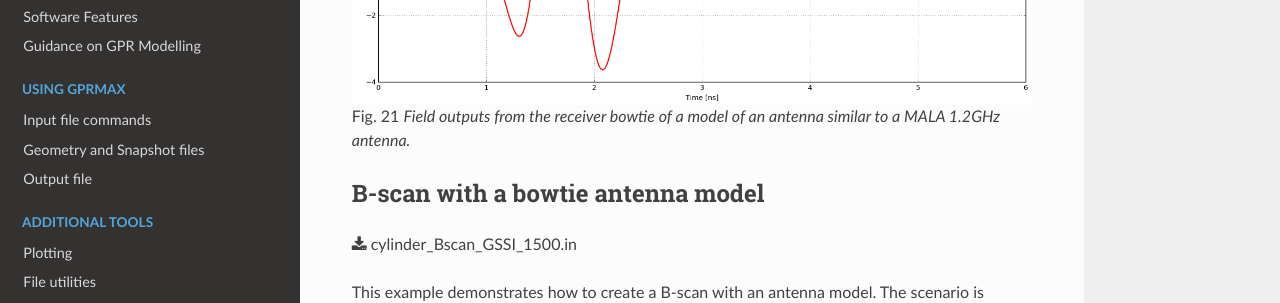
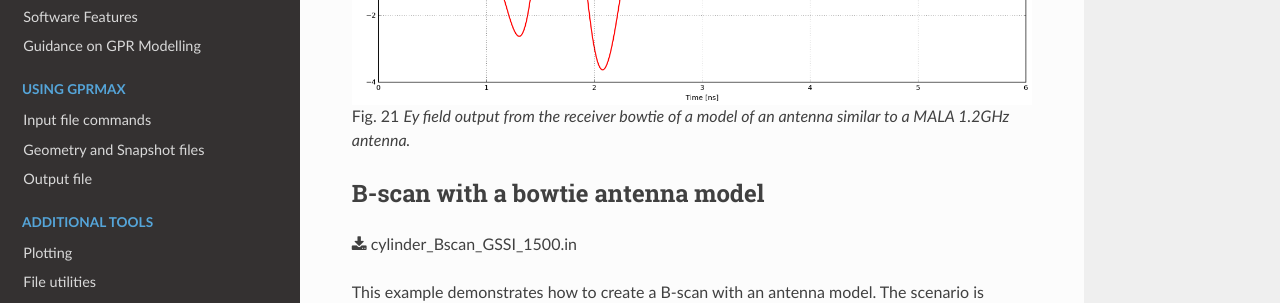
Before and after one commit to docarlson4/gprMax, a Sphinx documentation site: the page built from docs/source/examples_antennas.rst, in a window 1280 px wide and 900 px high, scrolled down 4038 px. Shown: the part 151-454 px from the top of the window. Built offline with Sphinx 7.4.7 and the Read the Docs theme 2.0.0, drawn with Linux system fonts in a browser that asks for light colours.

Commit message:
Updated width of a plot.

```diff
--- a/docs/source/examples_antennas.rst
+++ b/docs/source/examples_antennas.rst
@@ -71,8 +71,9 @@
 .. _antenna_like_MALA_1200_fs_results:
 
 .. figure:: images/antenna_like_MALA_1200_fs_results.png
+    :width: 800 px
 
-    Field outputs from the receiver bowtie of a model of an antenna similar to a MALA 1.2GHz antenna.
+    Ey field output from the receiver bowtie of a model of an antenna similar to a MALA 1.2GHz antenna.
 
 
 B-scan with a bowtie antenna model
```
